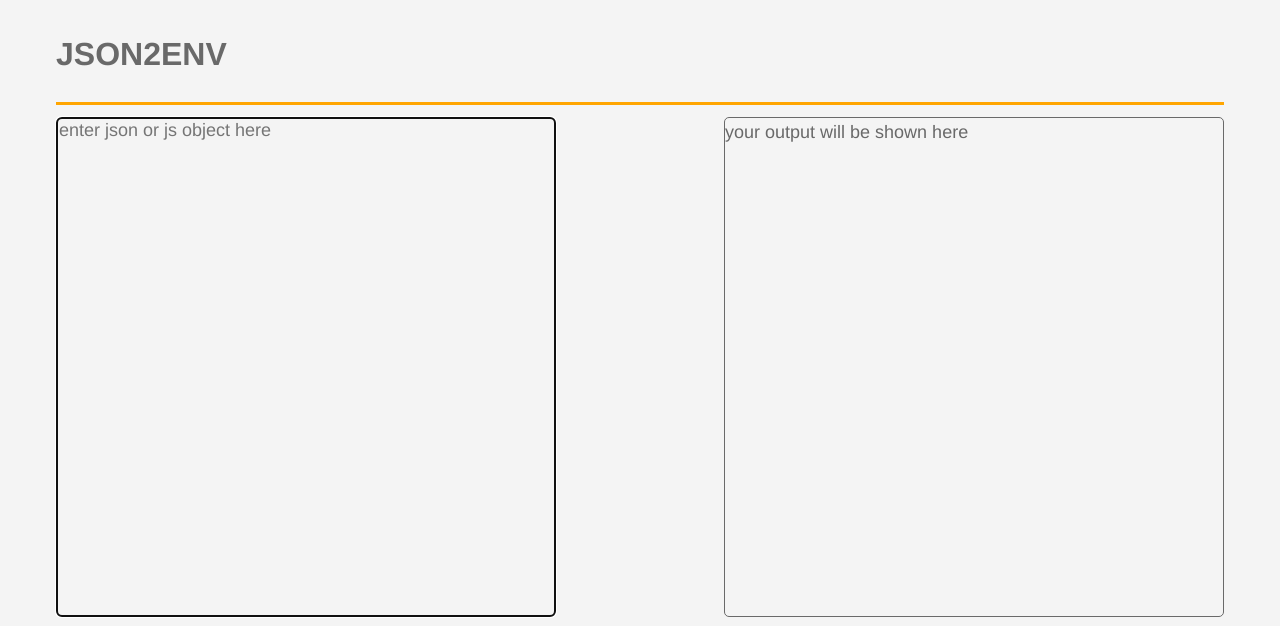
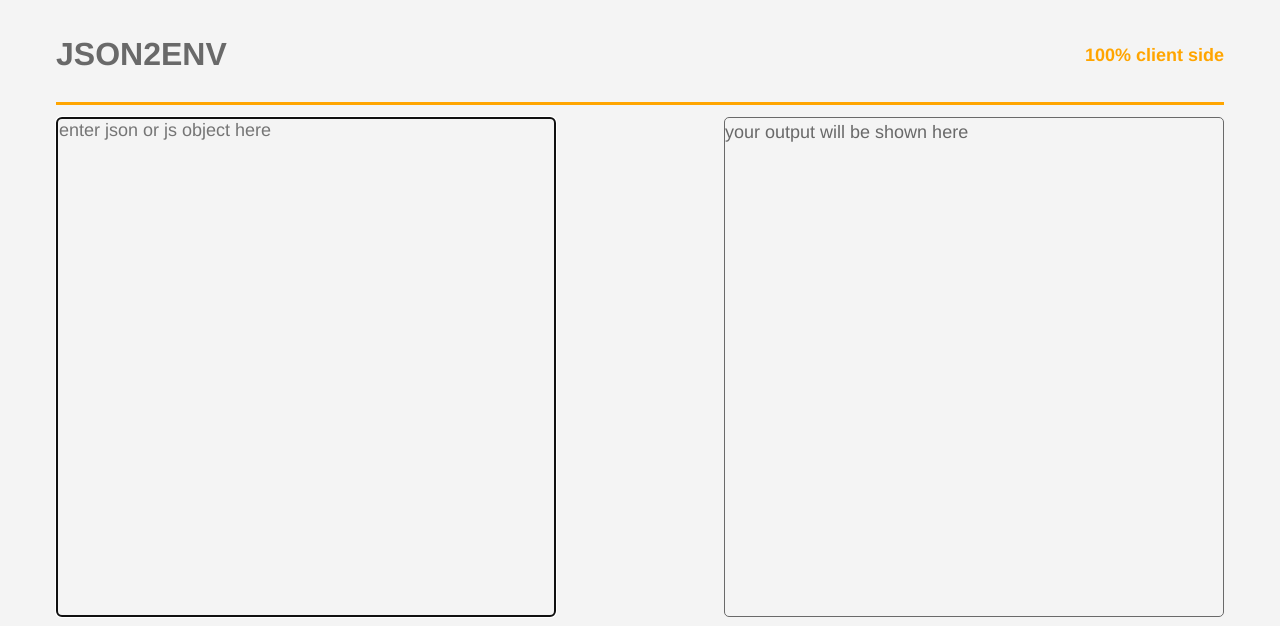
Before and after one commit to EmirhanKarahan/json2env, a website: page index.html in a window 1280 px wide. Shown: the top 626 px of the page. Drawn offline with Linux system fonts and the light colour scheme.

Commit message:
Update header

```diff
--- a/index.html
+++ b/index.html
@@ -17,6 +17,7 @@
                 <a class="header__logo" href="/">
                     <h1>JSON2ENV</h1>
                 </a>
+                <span class="header__slogan">100% client side</span>
             </div>
         </div>
     </header>
--- a/style.css
+++ b/style.css
@@ -52,6 +52,12 @@ body {
   transform: scale(1.1);
 }
 
+.header__slogan{
+  font-size: var(--font-size-lg);
+  font-weight: bold;
+  color: orange;
+}
+
 main > .content-container{
   display: flex;
   justify-content: space-between;
```
